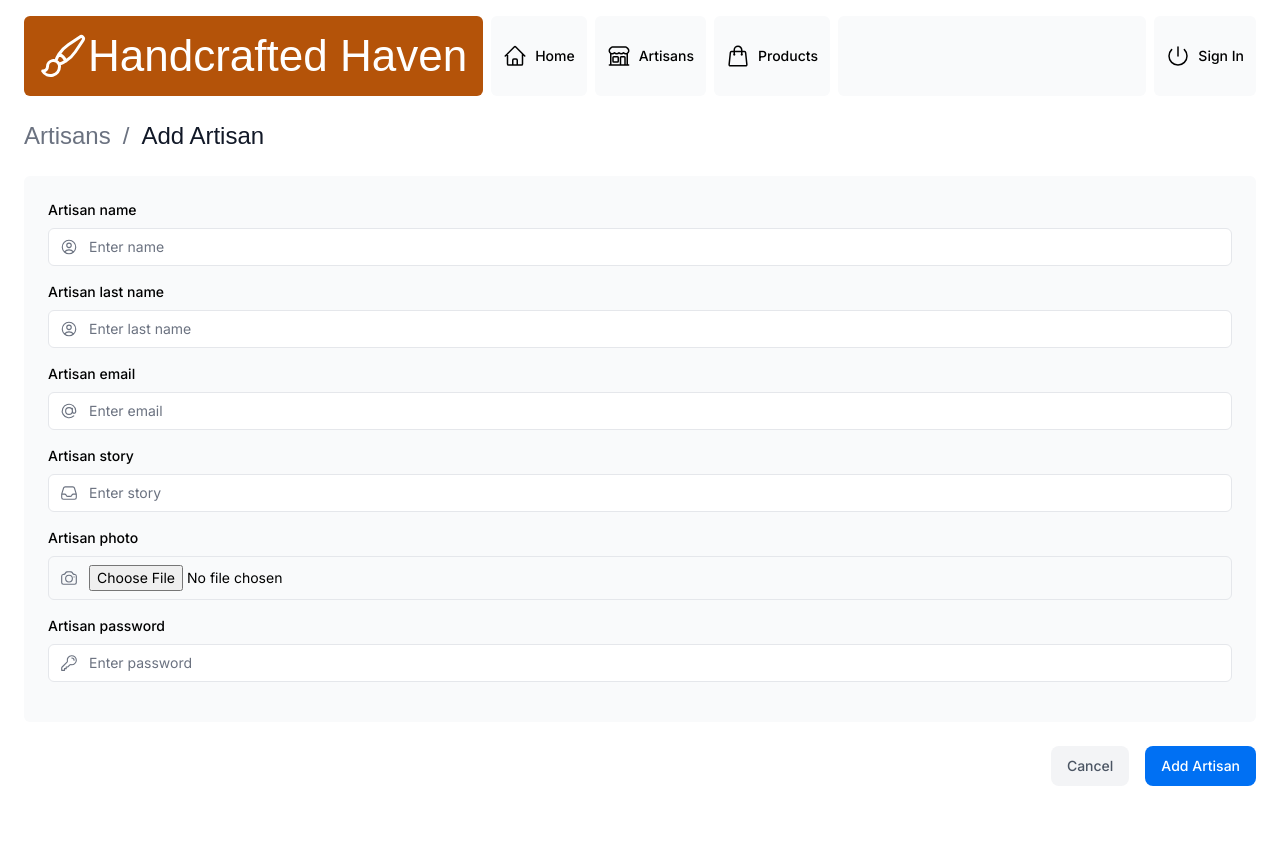
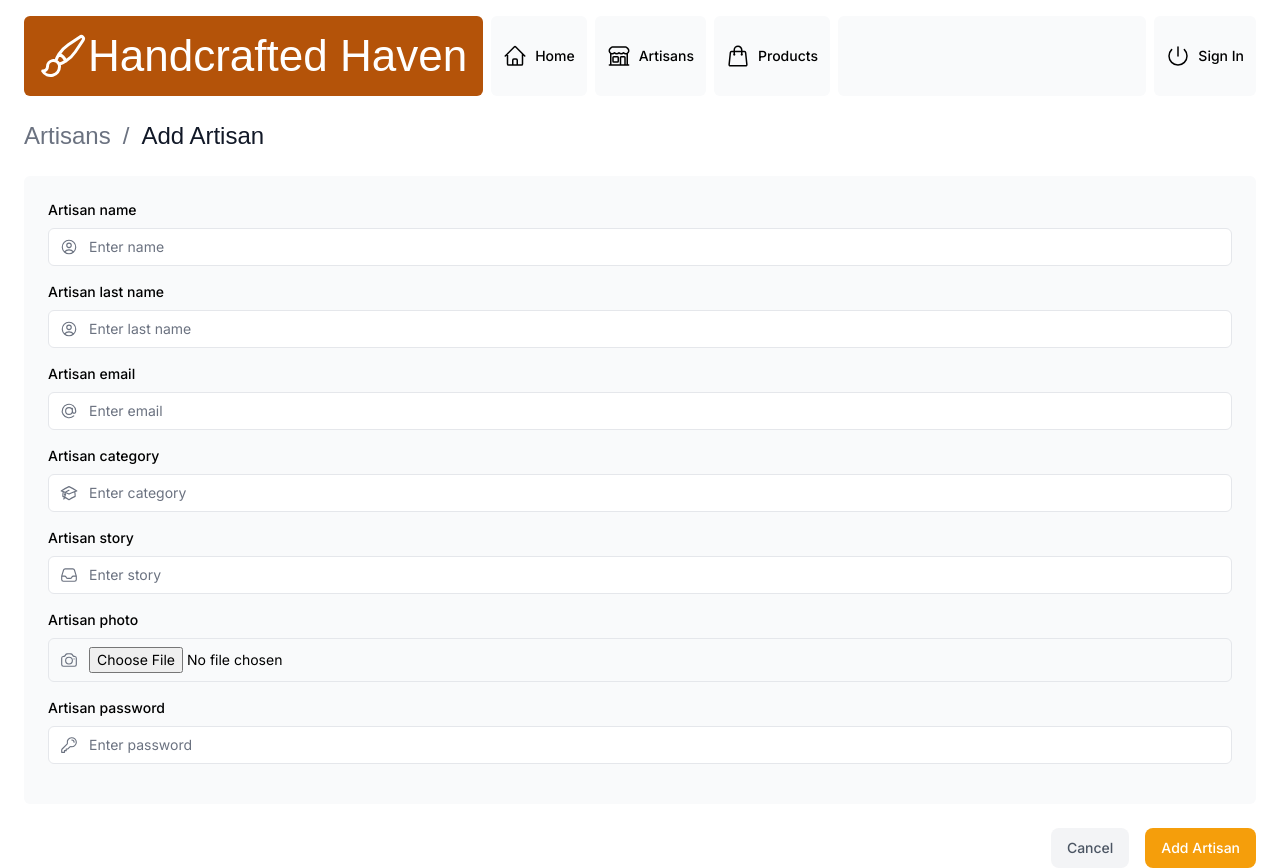
Before and after one commit to hectapia/wdd430-group-8, a Next.js app: page /artisans/add in a window 1280 px wide. Before the commit the page ends 800 px from the top, so only its background shows below. Built offline with nearby package versions, Linux system fonts and the light colour scheme; no server answers; the database is empty; a web font is replaced by a local one.

Commit message:
Pending changes exported from your codespace

```diff
--- a/app/lib/actions.ts
+++ b/app/lib/actions.ts
@@ -28,6 +28,7 @@ export type State = {
     fname?: string[];
     lname?: string[];
     email?: string[];
+    category?: string[];
     story?: string[];
     image_url_artisan?: string[];
     password?: string[];
@@ -45,6 +46,7 @@ const FormSchema = z.object({
   fname: z.string(),
   lname: z.string(),
   email: z.string(),
+  category: z.string(),
   story: z.string(),
   image_url_artisan: z.string(),
   password: z.string(),
@@ -103,10 +105,11 @@ export async function addArtisan(prevState: State | undefined, formData: FormDat
   //console.log(response.secure_url);
   const artisanImgUrl = artisanImgResponse.secure_url;
 
-    const { lname, fname, email, story, image_url_artisan, password } = AddArtisan.parse({
+    const { lname, fname, email, category, story, image_url_artisan, password } = AddArtisan.parse({
           lname: formData.get('lname'),
           fname: formData.get('fname'),
           email: formData.get('email'),
+          category: formData.get('category'),
           story: formData.get('story'),
           image_url_artisan: artisanImg.name !== 'undefined' ? artisanImgResponse.secure_url : '/sellers/noimage.png',
           password: formData.get('password'),
@@ -117,6 +120,7 @@ export async function addArtisan(prevState: State | undefined, formData: FormDat
     console.log(lname);
     console.log(fname);
     console.log(email);
+    console.log(category);
     console.log(story);
     console.log(image_url_artisan);
     console.log(password);
@@ -124,8 +128,8 @@ export async function addArtisan(prevState: State | undefined, formData: FormDat
     const hashedPassword = await bcrypt.hash(password, 10);
 
     await sql`
-        INSERT INTO artisans (lname, fname, email, story, category, image_url_artisan, password)
-        VALUES (${lname}, ${fname}, ${email}, ${story}, 'Painter', ${image_url_artisan}, ${hashedPassword})
+        INSERT INTO artisans (lname, fname, email, category, story, image_url_artisan, password)
+        VALUES (${lname}, ${fname}, ${email}, ${category}, ${story}, ${image_url_artisan}, ${hashedPassword})
     `;
 
     revalidatePath('/artisans');
@@ -160,3 +164,8 @@ export async function deleteInvoice(id: string) {
     await sql`DELETE FROM invoices WHERE id = ${id}`;
     revalidatePath('/dashboard/invoices');
   }
+
+  export async function deleteArtisan(id: string) {
+    await sql`DELETE FROM artisans WHERE id = ${id}`;
+    revalidatePath('/artisans');
+  }
--- a/app/lib/data.ts
+++ b/app/lib/data.ts
@@ -45,7 +45,7 @@ export async function fetchLatestProducts() {
       FROM products
       JOIN artisans ON products.artisan_id = artisans.id
       ORDER BY products.date DESC
-      LIMIT 5`;
+      LIMIT 3`;
 
     const latestProducts = data.rows.map((product) => ({
       ...product,
--- a/app/lib/definitions.ts
+++ b/app/lib/definitions.ts
@@ -128,6 +128,7 @@ export type ArtisanField = {
   fname: string;
   lname: string;
   email: string;
+  category: string;
   story: string;
   image_url_artisan: string;
   password: string;
--- a/app/ui/artisans/create-form.tsx
+++ b/app/ui/artisans/create-form.tsx
@@ -9,6 +9,7 @@ import {
   KeyIcon,
   UserCircleIcon,
   CameraIcon,
+  AcademicCapIcon
 } from '@heroicons/react/24/outline';
 import { Button } from '@/app/ui/button';
 import { addArtisan } from '@/app/lib/actions';
@@ -32,6 +33,7 @@ export default function Form({ artisans }: { artisans: ArtisanField[] }) {
                 name="fname"
                 type="text"
                 placeholder="Enter name"
+                required
                 className="peer block w-full rounded-md border border-gray-200 py-2 pl-10 text-sm outline-2 placeholder:text-gray-500"
               />
               <UserCircleIcon className="pointer-events-none absolute left-3 top-1/2 h-[18px] w-[18px] -translate-y-1/2 text-gray-500 peer-focus:text-gray-900" />
@@ -51,6 +53,7 @@ export default function Form({ artisans }: { artisans: ArtisanField[] }) {
                 name="lname"
                 type="text"
                 placeholder="Enter last name"
+                required
                 className="peer block w-full rounded-md border border-gray-200 py-2 pl-10 text-sm outline-2 placeholder:text-gray-500"
               />
               <UserCircleIcon className="pointer-events-none absolute left-3 top-1/2 h-[18px] w-[18px] -translate-y-1/2 text-gray-500 peer-focus:text-gray-900" />
@@ -70,6 +73,7 @@ export default function Form({ artisans }: { artisans: ArtisanField[] }) {
                 name="email"
                 type="email"
                 placeholder="Enter email"
+                required
                 className="peer block w-full rounded-md border border-gray-200 py-2 pl-10 text-sm outline-2 placeholder:text-gray-500"
               />
               <AtSymbolIcon className="pointer-events-none absolute left-3 top-1/2 h-[18px] w-[18px] -translate-y-1/2 text-gray-500 peer-focus:text-gray-900" />
@@ -77,6 +81,25 @@ export default function Form({ artisans }: { artisans: ArtisanField[] }) {
           </div>
         </div>
 
+        {/* Artisan category */}
+        <div className="mb-4">
+          <label htmlFor="category" className="mb-2 block text-sm font-medium">
+            Artisan category
+          </label>
+          <div className="relative mt-2 rounded-md">
+            <div className="relative">
+              <input
+                id="category"
+                name="category"
+                type="text"
+                placeholder="Enter category"
+                required
+                className="peer block w-full rounded-md border border-gray-200 py-2 pl-10 text-sm outline-2 placeholder:text-gray-500"
+              />
+              <AcademicCapIcon className="pointer-events-none absolute left-3 top-1/2 h-[18px] w-[18px] -translate-y-1/2 text-gray-500 peer-focus:text-gray-900" />
+            </div>
+          </div>
+        </div>
         {/* Artisan story */}
         <div className="mb-4">
           <label htmlFor="story" className="mb-2 block text-sm font-medium">
@@ -89,6 +112,7 @@ export default function Form({ artisans }: { artisans: ArtisanField[] }) {
                 name="story"
                 type="text"
                 placeholder="Enter story"
+                required
                 className="peer block w-full rounded-md border border-gray-200 py-2 pl-10 text-sm outline-2 placeholder:text-gray-500"
               />
               <InboxIcon className="pointer-events-none absolute left-3 top-1/2 h-[18px] w-[18px] -translate-y-1/2 text-gray-500 peer-focus:text-gray-900" />
@@ -108,6 +132,7 @@ export default function Form({ artisans }: { artisans: ArtisanField[] }) {
                 name="image_url_artisan"
                 type="file"
                 placeholder="Upload photo"
+                required
                 className="peer block w-full rounded-md border border-gray-200 py-2 pl-10 text-sm outline-2 placeholder:text-gray-500"
               />
               <CameraIcon className="pointer-events-none absolute left-3 top-1/2 h-[18px] w-[18px] -translate-y-1/2 text-gray-500 peer-focus:text-gray-900" />
@@ -128,6 +153,7 @@ export default function Form({ artisans }: { artisans: ArtisanField[] }) {
                 type="password"
                 placeholder="Enter password"
                 minLength={6}
+                required
                 className="peer block w-full rounded-md border border-gray-200 py-2 pl-10 text-sm outline-2 placeholder:text-gray-500"
               />
               <KeyIcon className="pointer-events-none absolute left-3 top-1/2 h-[18px] w-[18px] -translate-y-1/2 text-gray-500 peer-focus:text-gray-900" />
--- a/app/ui/artisans/pagination.tsx
+++ b/app/ui/artisans/pagination.tsx
@@ -80,7 +80,7 @@ function PaginationNumber({
     {
       'rounded-l-md': position === 'first' || position === 'single',
       'rounded-r-md': position === 'last' || position === 'single',
-      'z-10 bg-blue-600 border-blue-600 text-white': isActive,
+      'z-10 bg-amber-600 border-amber-600 text-white': isActive,
       'hover:bg-gray-100': !isActive && position !== 'middle',
       'text-gray-300': position === 'middle',
     },
--- a/app/ui/button.tsx
+++ b/app/ui/button.tsx
@@ -9,7 +9,7 @@ export function Button({ children, className, ...rest }: ButtonProps) {
     <button
       {...rest}
       className={clsx(
-        'flex h-10 items-center rounded-lg bg-blue-500 px-4 text-sm font-medium text-white transition-colors hover:bg-blue-400 focus-visible:outline focus-visible:outline-2 focus-visible:outline-offset-2 focus-visible:outline-blue-500 active:bg-blue-600 aria-disabled:cursor-not-allowed aria-disabled:opacity-50',
+        'flex h-10 items-center rounded-lg bg-amber-500 px-4 text-sm font-medium text-white transition-colors hover:bg-amber-600 focus-visible:outline focus-visible:outline-2 focus-visible:outline-offset-2 focus-visible:outline-amber-600 active:bg-amber-700 aria-disabled:cursor-not-allowed aria-disabled:opacity-50',
         className,
       )}
     >
--- a/app/ui/skeletons.tsx
+++ b/app/ui/skeletons.tsx
@@ -48,7 +48,7 @@ export function InvoiceSkeleton() {
   return (
     <div className="flex flex-row items-center justify-between border-b border-gray-100 py-4">
       <div className="flex items-center">
-        <div className="mr-2 h-8 w-8 rounded-full bg-red-200" />
+        <div className="mr-2 h-8 w-8 rounded-full bg-gray-200" />
         <div className="min-w-0">
           <div className="h-5 w-40 rounded-md bg-gray-200" />
           <div className="mt-2 h-4 w-12 rounded-md bg-gray-200" />
@@ -182,10 +182,10 @@ export function InvoicesTableSkeleton() {
             <thead className="rounded-lg text-left text-sm font-normal">
               <tr>
                 <th scope="col" className="px-4 py-5 font-medium sm:pl-6">
-                  Customer - ggggg
+                  Customer
                 </th>
                 <th scope="col" className="px-3 py-5 font-medium">
-                  Email - ggggg
+                  Email
                 </th> {/*
                 <th scope="col" className="px-3 py-5 font-medium">
                   Amount
```
Also changed, not shown: app/ui/artisans/buttons.tsx (+14 -2 lines).
